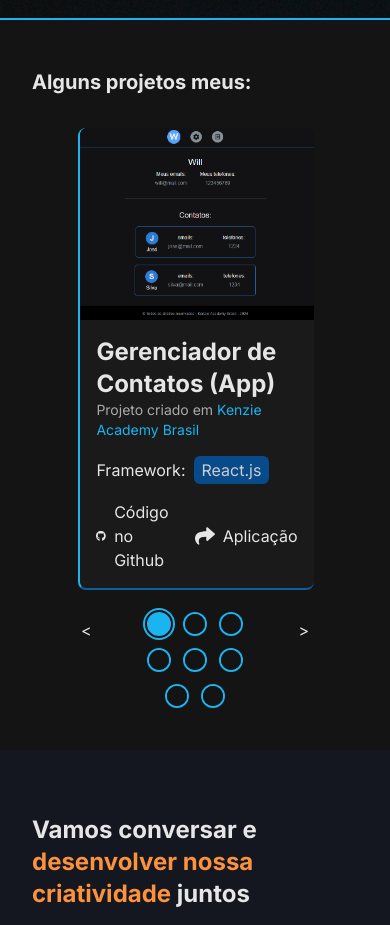
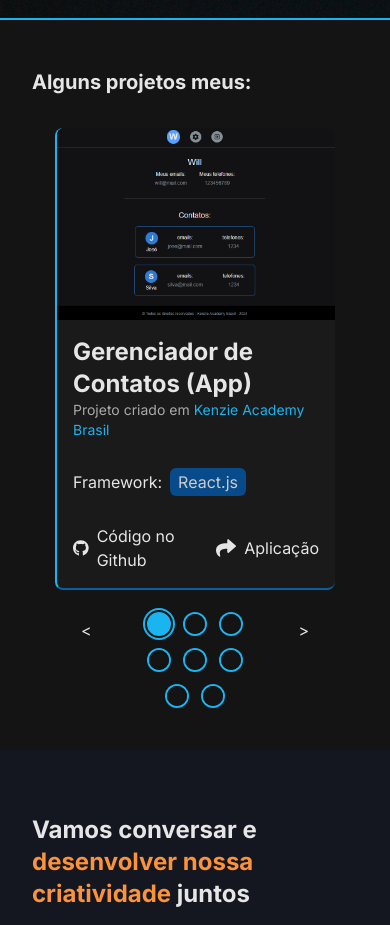
Before and after one commit to Willcley/Portif-lio, a Next.js app: page / in a window 390 px wide. Shown: the part 1340-2265 px from the top of the page. Built offline with nearby package versions, Linux system fonts and the light colour scheme.

Commit message:
hotfix: style ajusts

```diff
--- a/src/app/globals.css
+++ b/src/app/globals.css
@@ -4,6 +4,6 @@
 
 @layer components {
   .body {
-    @apply bg-grey-850 text-grey-100;
+    @apply bg-grey-850 text-grey-100 overflow-hidden;
   };
 };
--- a/src/components/Projects/ProjectList/ProjectCard/index.tsx
+++ b/src/components/Projects/ProjectList/ProjectCard/index.tsx
@@ -66,7 +66,7 @@
         >
             <div id={`projectCard${id}`} className={`
                 flex flex-col
-                sm:min-w-[400px] max-w-[400px]
+                min-w-[280px] max-w-[400px] sm:min-w-[400px]
                 rounded-tl-lg rounded-bl-lg
                 rounded-tr-lg rounded-br-lg
                 ${!moreInfo ? (
--- a/src/components/Projects/ProjectList/index.tsx
+++ b/src/components/Projects/ProjectList/index.tsx
@@ -37,7 +37,7 @@
                     relative
                     duration-300
                     flex gap-48
-                    px-[40%]
+                    px-[50%]
                     w-screen
                     overflow-x-hidden
                     snap-x snap-mandatory
```
